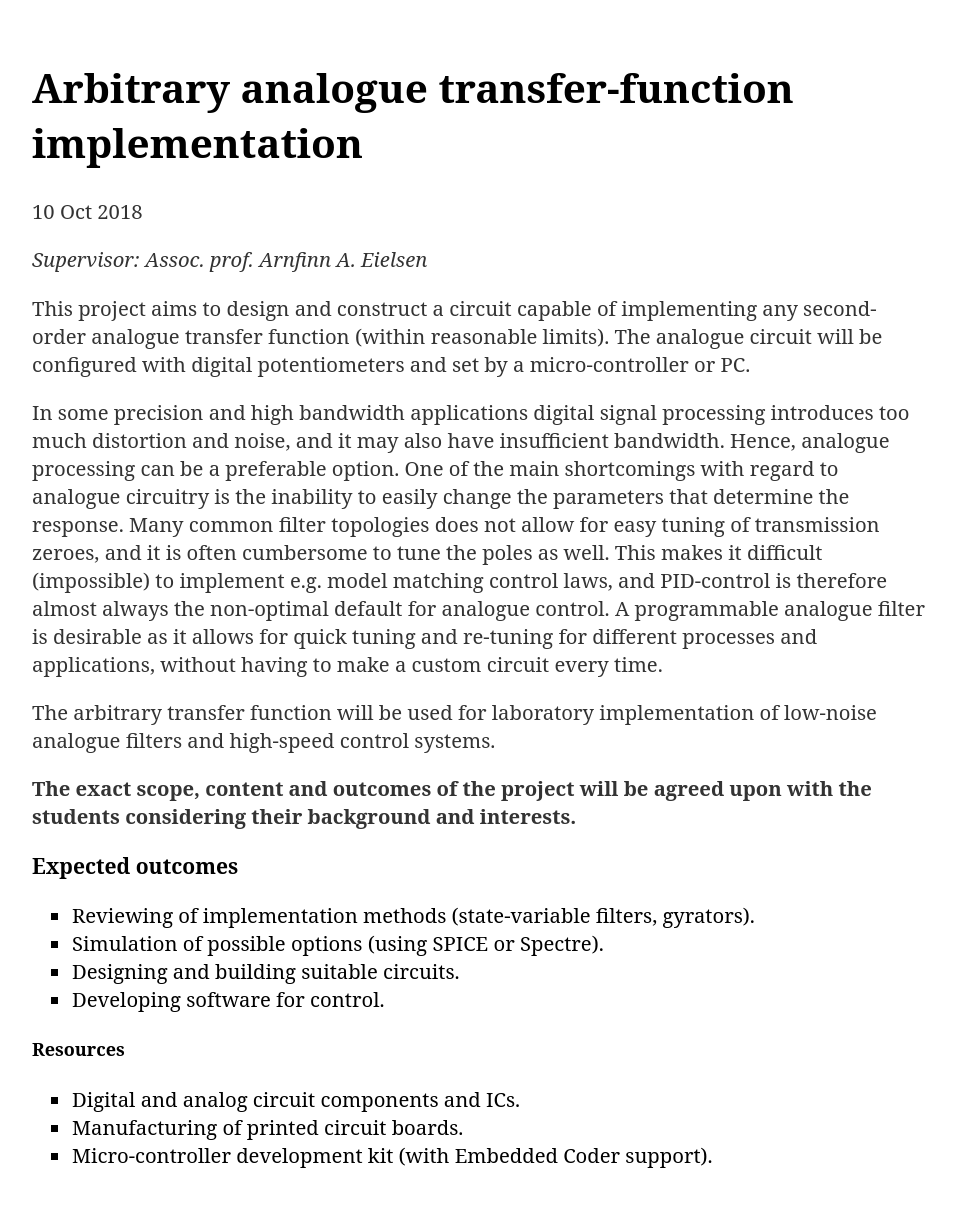
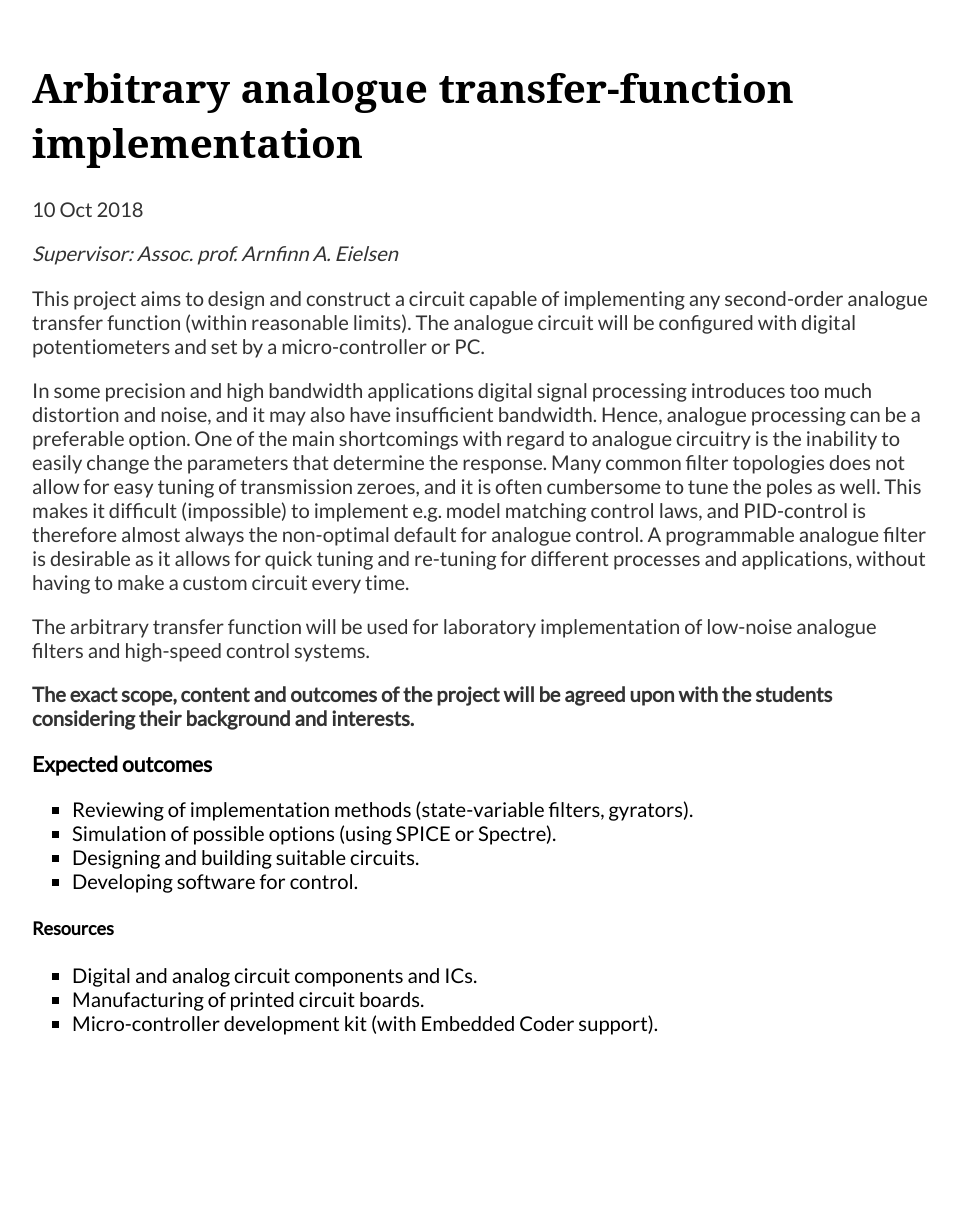
Before and after one commit to eielsen/eielsen.github.io, a Jekyll site: the page built from _posts/2018-10-10-analogue-filter.md, in a window 1280 px wide. Shown: the whole page, without its empty margins (160-1118 px from the left). Built offline with Jekyll 4.4.1, drawn with Linux system fonts in a browser that asks for light colours; some web fonts are replaced; after the commit the page ends 1095 px from its top, so only the background shows below that.

Commit message:
Update main.css

```diff
--- a/css/main.css
+++ b/css/main.css
@@ -1,7 +1,7 @@
 body {
   margin: 60px auto;
   width: 70%;
-  font-family:'Sura', 'Serif';
+  font-family:'Lato', 'Sans-Serif';
   font-size: 1.125em;
 }
 
@@ -34,6 +34,7 @@ a:hover {
 
 h1 {
   font-size: 2.25em;
+  font-family:'Sura', 'Serif';
 }
 
 span.posts {
@@ -53,7 +54,6 @@ footer {
 ul.posts {
   margin: 0px;
   font-size: 1.125em;
-  font-family:'Lato', 'Sans-Serif';
 }
 
 ul.posts li {
```
